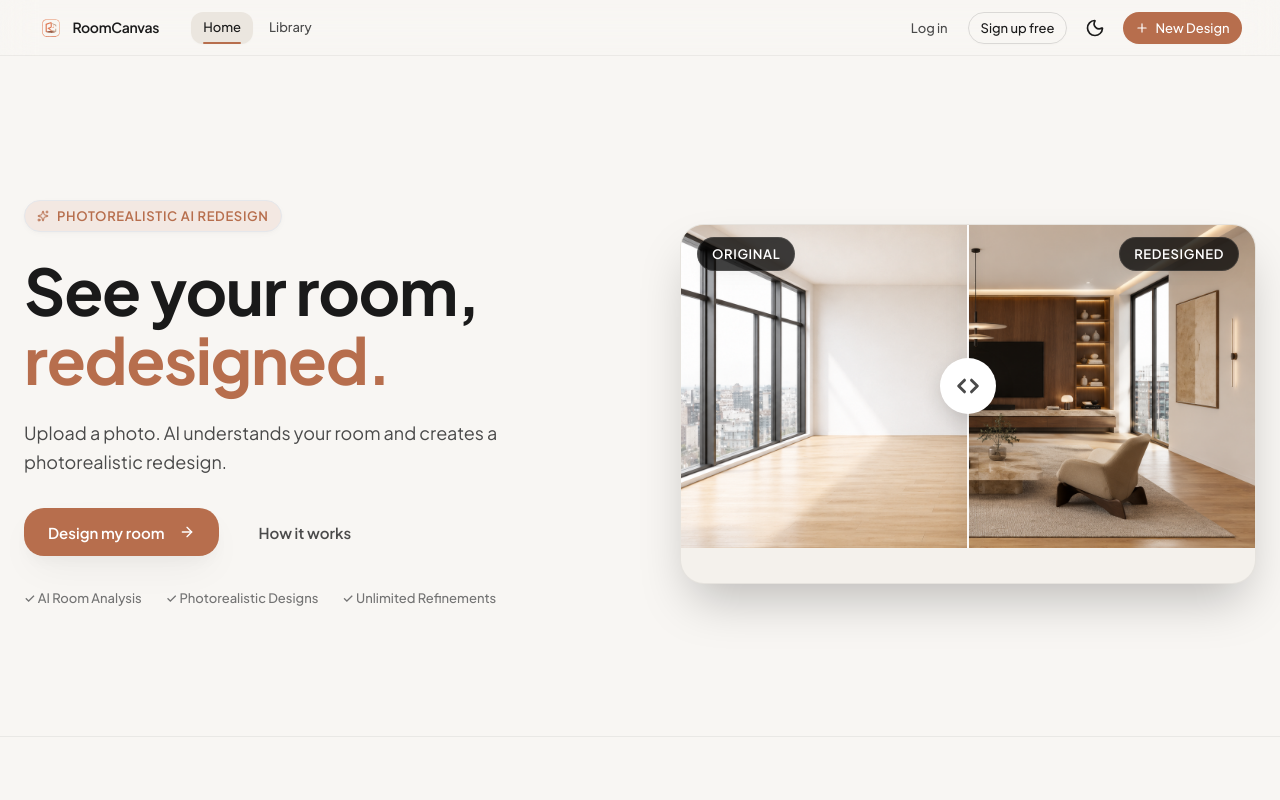
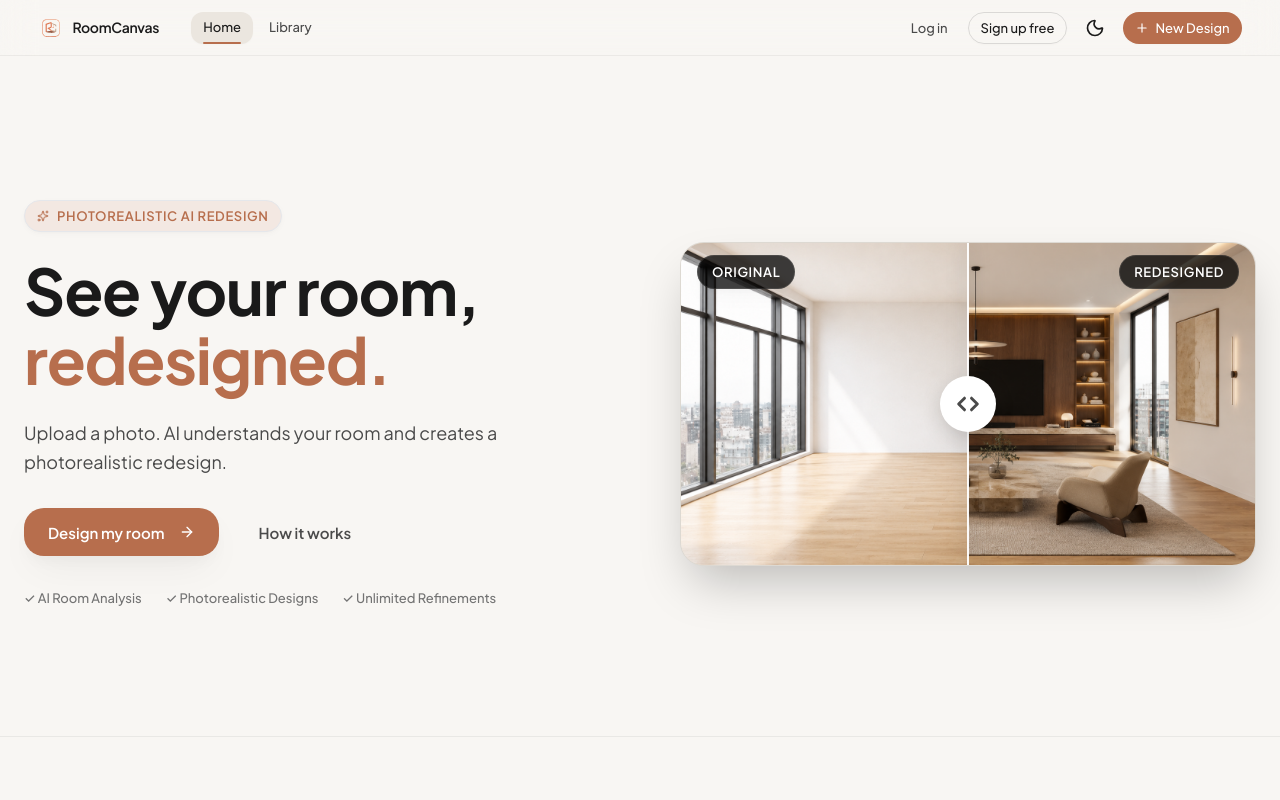
Before and after one commit to Superduash/RoomCanvas, a React (Vite) app in the folder frontend/: page / in a window 1280 px wide. Shown: the top 800 px of the page. Built offline with nearby package versions, Linux system fonts and the light colour scheme; no server answers.

Commit message:
Fix CompareSlider white box by removing redundant container

```diff
--- a/frontend/src/pages/LandingPage.tsx
+++ b/frontend/src/pages/LandingPage.tsx
@@ -115,14 +115,11 @@ export function LandingPage() {
              transition={{ duration: 0.7, delay: 0.1, ease: [0.22, 1, 0.36, 1] }}
              className="flex-1 w-full max-w-3xl lg:max-w-none"
           >
-             <div className="rounded-2xl overflow-hidden shadow-2xl border border-border bg-surface relative group aspect-[4/3] lg:aspect-[16/10]">
-               <div className="absolute top-4 left-4 z-10 px-3 py-1.5 bg-black/60 backdrop-blur-md rounded-lg text-white text-xs font-medium tracking-wide shadow-sm border border-white/10 opacity-0 group-hover:opacity-100 transition-opacity">Before</div>
-               <div className="absolute top-4 right-4 z-10 px-3 py-1.5 bg-black/60 backdrop-blur-md rounded-lg text-white text-xs font-medium tracking-wide shadow-sm border border-white/10 opacity-0 group-hover:opacity-100 transition-opacity">After</div>
-               <CompareSlider
-                  beforeSrc="/originalroom.png"
-                  afterSrc="/redesignedroom.png"
-               />
-             </div>
+             <CompareSlider
+                beforeSrc="/originalroom.png"
+                afterSrc="/redesignedroom.png"
+                className="rounded-2xl shadow-2xl border border-border"
+             />
           </motion.div>
 
         </div>
```
